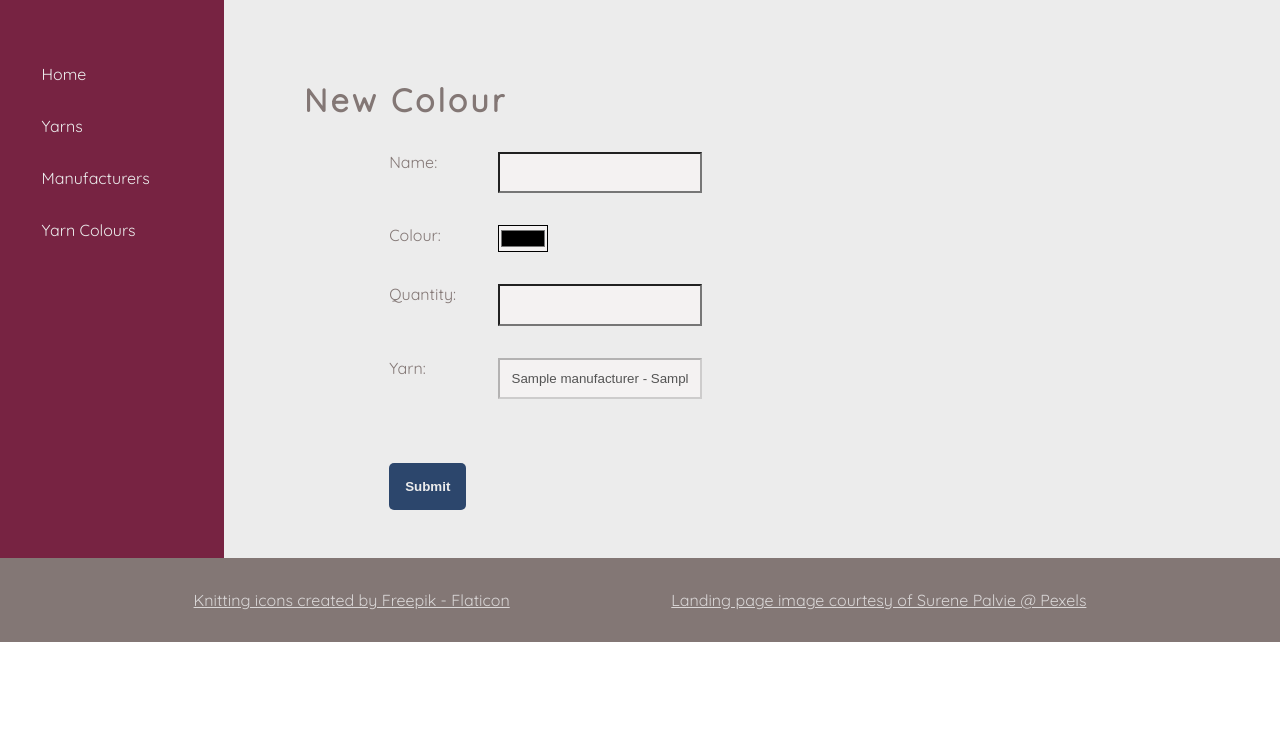
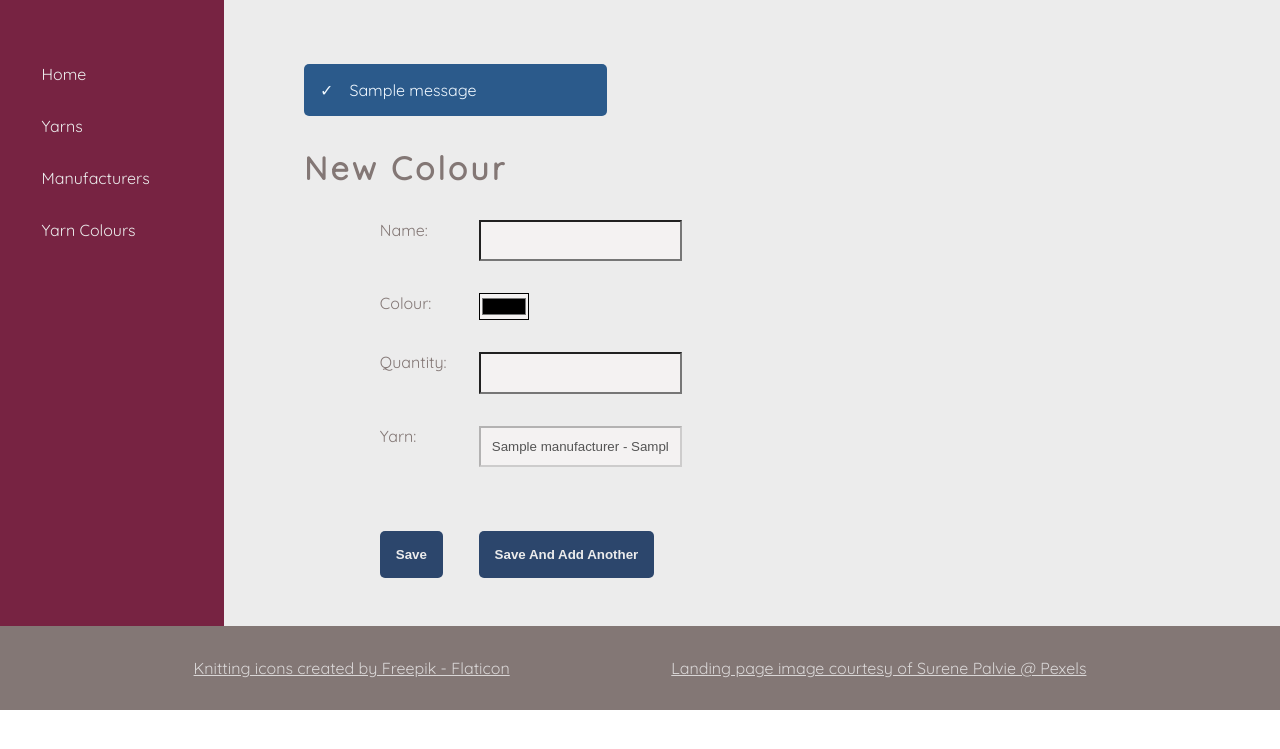
Before and after one commit to LisaS7/yarn_store, a Flask app: page /colours/new/1 in a window 1280 px wide. Shown: the top 749 px of the page. Run offline with Flask 2, Linux system fonts and the light colour scheme; one stand-in notice (Sample message) is shown; a database or web service that is not in the repository returns one stand-in record (values such as "Sample title"); some libraries are stand-ins or nearby versions.

Commit message:
Option to add another colour in create colour form + flash messages added to base template and all controllers.

```diff
--- a/app.py
+++ b/app.py
@@ -7,6 +7,7 @@
 app.register_blueprint(manufacturers_blueprint)
 app.register_blueprint(yarns_blueprint)
 app.register_blueprint(colour_blueprint)
+app.secret_key = "This Is Top Secret"
 
 
 @app.route("/")
--- a/controllers/colour_controller.py
+++ b/controllers/colour_controller.py
@@ -1,5 +1,5 @@
 from collections import defaultdict
-from flask import Blueprint, render_template, request, redirect
+from flask import Blueprint, render_template, request, redirect, flash
 from repositories import colour_repository, yarn_repository
 from models.colour import Colour
 
@@ -20,18 +20,22 @@
     )
 
 
-@colour_blueprint.route("/new/")
+@colour_blueprint.route("/new/", methods=["GET", "POST"])
 @colour_blueprint.route("/new/<yarn_id>", methods=["GET", "POST"])
 def create_colour(yarn_id):
 
     yarn = yarn_repository.select(yarn_id)
 
     if request.method == "POST":
+        print(request.form)
         name = request.form["name"]
         hex_code = request.form["colour"]
-        quantity = request.form["quantity"]
+        quantity = int(request.form["quantity"])
         colour = Colour(name, hex_code, quantity, yarn)
         colour_repository.save(colour)
+        flash("Colour added!")
+        if request.form.get("submit-another"):
+            return redirect(f"/colours/new/{yarn_id}")
         return redirect("/colours/")
 
     return render_template("/colours/new.html", yarn=yarn)
@@ -40,6 +44,7 @@
 @colour_blueprint.route("/delete/<id>")
 def delete(id):
     colour_repository.delete(id)
+    flash("Colour deleted!")
     return redirect("/colours/")
 
 
@@ -53,6 +58,7 @@
 
         colour = Colour(name, hex_code, quantity, yarn, id)
         colour_repository.update(colour)
+        flash("Colour updated")
         return redirect("/colours/")
 
     colour = colour_repository.select(id)
--- a/controllers/manufacturers_controller.py
+++ b/controllers/manufacturers_controller.py
@@ -1,4 +1,4 @@
-from flask import Blueprint, render_template, request, redirect
+from flask import Blueprint, render_template, request, redirect, flash
 from repositories import manufacturer_repository
 from models.manufacturer import Manufacturer
 
@@ -29,6 +29,7 @@
         )
 
         new_manufacturer = Manufacturer(name, last_payment_date, balance_due)
+        flash("Manufacturer added")
         manufacturer_repository.save(new_manufacturer)
         return redirect("/manufacturers/")
     return render_template("/manufacturers/new.html")
@@ -37,6 +38,7 @@
 @manufacturers_blueprint.route("/delete/<id>")
 def delete_manufacturer(id):
     manufacturer_repository.delete(id)
+    flash("Manufacturer deleted")
     return redirect("/manufacturers/")
 
 
@@ -52,6 +54,7 @@
 
         manufacturer = Manufacturer(name, last_payment_date, balance_due, id)
         manufacturer_repository.update(manufacturer)
+        flash("Manufacturer updated")
         return redirect("/manufacturers/")
 
     manufacturer = manufacturer_repository.select(id)
--- a/controllers/yarns_controller.py
+++ b/controllers/yarns_controller.py
@@ -1,4 +1,4 @@
-from flask import Blueprint, render_template, request, redirect
+from flask import Blueprint, render_template, request, redirect, flash
 from repositories import yarn_repository, manufacturer_repository, colour_repository
 from models.yarn import Yarn
 from config import yarn_weights
@@ -48,6 +48,7 @@
             image.filename,
         )
         yarn_repository.save(new_yarn)
+        flash("Yarn added")
         return redirect("/yarns/")
 
     manufacturers = manufacturer_repository.select_all()
@@ -59,6 +60,7 @@
 @yarns_blueprint.route("/delete/<id>")
 def delete_yarn(id):
     yarn_repository.delete(id)
+    flash("Yarn deleted")
     return redirect("/yarns/")
 
 
@@ -92,6 +94,7 @@
             id,
         )
         yarn_repository.update(yarn)
+        flash("Yarn updated")
         return redirect("/yarns/" + id)
     yarn = yarn_repository.select(id)
     manufacturers = manufacturer_repository.select_all()
--- a/static/css/style.css
+++ b/static/css/style.css
@@ -44,6 +44,27 @@
     background-color: var(--dark);
     color: var(--light1);
     font-weight: 600;
+}
+
+/* -------- FLASH MESSAGES -------- */
+
+.flashes {
+    background-color: var(--mid1);
+    color: aliceblue;
+    padding: 1rem;
+    border-radius: 5px;
+}
+
+.flashes li {
+    list-style: none;
+}
+
+.flashes li:before {
+    content: '✓';
+  }
+
+.flashes span {
+    margin-left: 1rem;
 }
 
 
--- a/templates/base.html
+++ b/templates/base.html
@@ -28,7 +28,19 @@
           </li>
         </ul>
       </nav>
-      <section>{% block content %} {% endblock content %}</section>
+      <section>
+        {% with messages =
+          get_flashed_messages() %} {% if messages %}
+          <ul class="flashes">
+            {% for message in messages %}
+            <li><span>{{ message }}</span></li>
+            {% endfor %}
+          </ul>
+          {% endif %} {% endwith %}
+
+        {% block content %} {% endblock content %}
+
+      </section>
     </main>
     <footer>
       <a
--- a/templates/colours/new.html
+++ b/templates/colours/new.html
@@ -1,8 +1,9 @@
 {% extends 'base.html' %} {% block content %}
+
 <section>
   <h1>New Colour</h1>
   <form
-    action="{{ url_for('colours.create_colour') }}"
+    action="{{ url_for('colours.create_colour', yarn_id=yarn.id) }}"
     method="post"
     enctype="multipart/form-data"
   >
@@ -20,7 +21,14 @@
       value="{{yarn.manufacturer.name}} - {{yarn.name}}"
       disabled
     />
-    <div class="submit-button"><button type="submit">Submit</button></div>
+    <div class="submit-button">
+      <button type="submit" name="submit">Save</button>
+    </div>
+    <div class="submit-button">
+      <button type="submit" name="submit-another" value="1">
+        Save And Add Another
+      </button>
+    </div>
   </form>
 </section>
 
```
